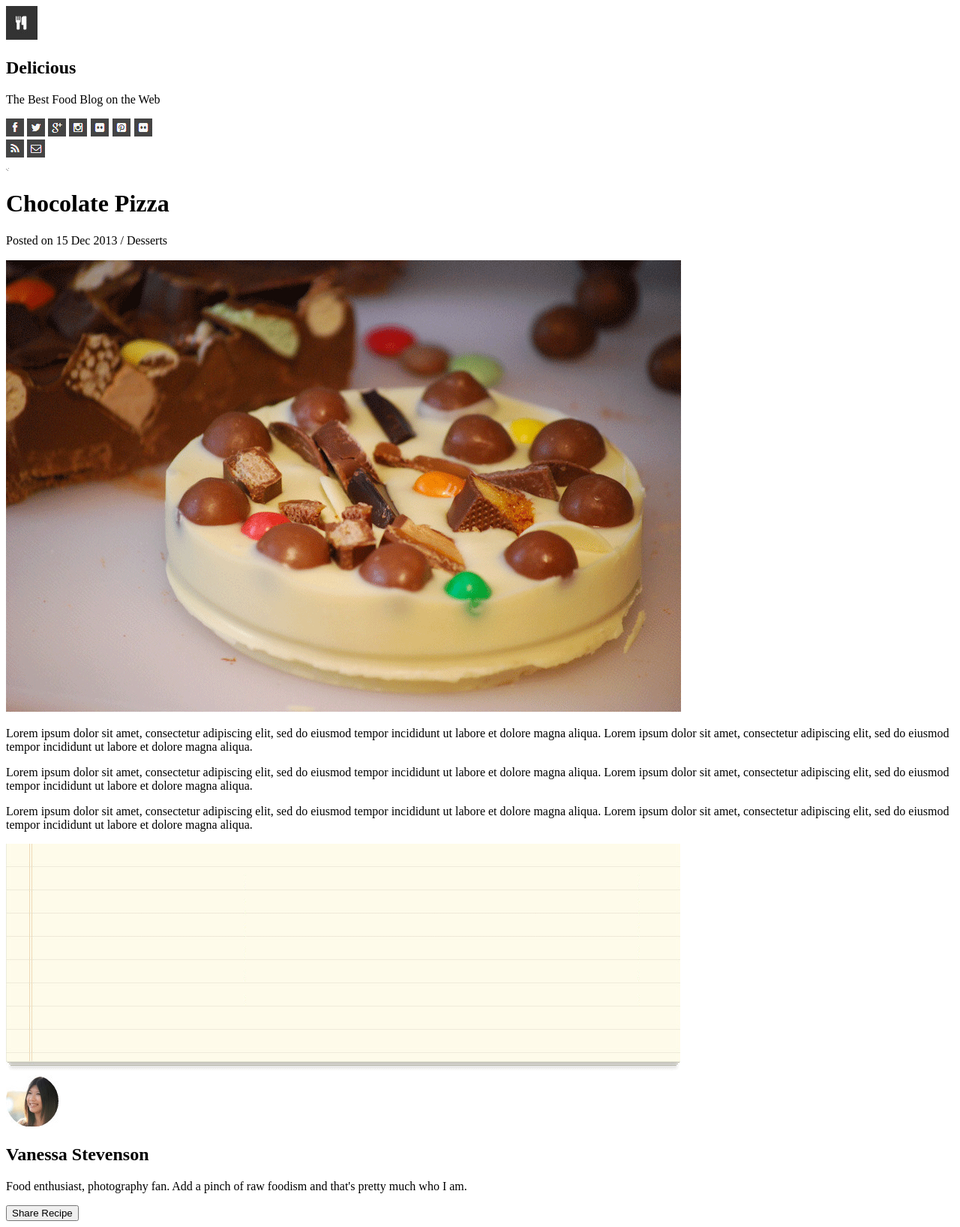
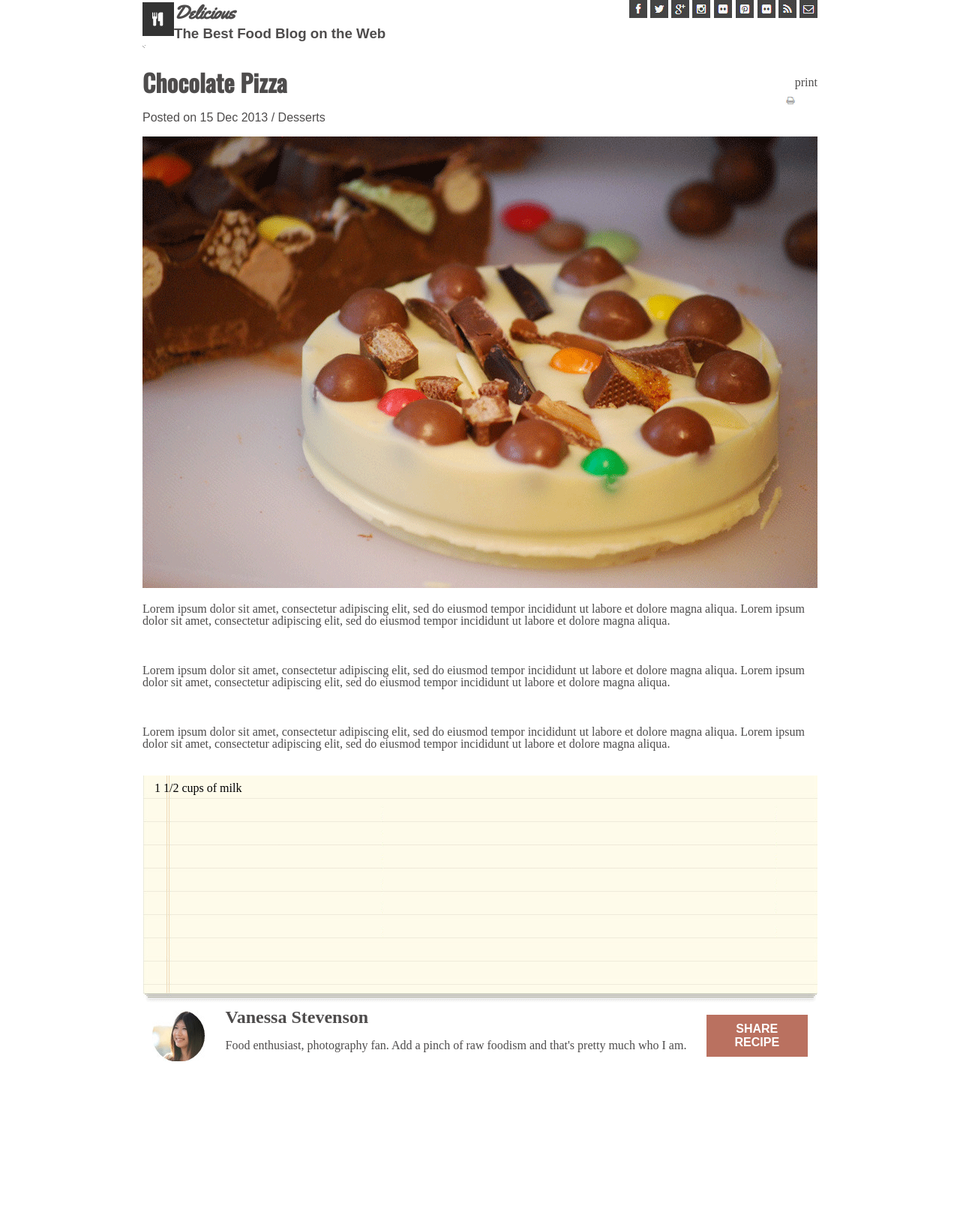
Before and after one commit to ErikDodd/chocolate-pizza, a plain HTML site: page index.html in a window 1280 px wide. Shown: the whole page at 75% size. After the commit the page ends 1418 px from the top, so only its background shows below. Drawn offline with nearby package versions, Linux system fonts and the light colour scheme; a web font is replaced by a local one.

Commit message:
fork completed

```diff
--- a/index.html
+++ b/index.html
@@ -1,60 +1,99 @@
 <!DOCTYPE html>
 <html lang="en">
   <head>
-    <meta charset="UTF-8">
-    <meta http-equiv="X-UA-Compatible" content="IE=edge">
-    <meta name="viewport" content="width=device-width, initial-scale=1.0">
+    <meta charset="UTF-8" />
+    <meta http-equiv="X-UA-Compatible" content="IE=edge" />
+    <meta name="viewport" content="width=device-width, initial-scale=1.0" />
     <title>Document</title>
+    <link rel="stylesheet" href="reset.css"/>
+    <link rel="stylesheet" href="styles.css"/>
   </head>
   <body>
     <header>
-        <section id="logoAndName">
-        <img src="logo.png">
-        <h2>Delicious</h2>
-        <p> The Best Food Blog on the Web</p>
+      <div id="headerTop">
+        <section class="logoAndName">
+          <img src="logo.png" />
+          <div id="headerText">
+          <h2 id="logoName">Delicious</h2>
+          <h3 id="bestFoodHeader">The Best Food Blog on the Web</h3>
+          </div>
         </section>
+
         <section id="icons1">
-            <img src="fb-icon.png">
-            <img src="twit-icon.png">
-            <img src="gp-icon.png">
-            <img src="insta-icon.png">
-            <img src="flic-icon.png">
-            <img src="pint-icon.png">
-            <img src="flic-icon.png">
+          <img src="fb-icon.png" />
+          <img src="twit-icon.png" />
+          <img src="gp-icon.png" />
+          <img src="insta-icon.png" />
+          <img src="flic-icon.png" />
+          <img src="pint-icon.png" />
+          <img src="flic-icon.png" />
+          <img src="rss-icon.png" />
+          <img src="mail-icon.png" />
         </section>
-        <section id="icons2">
-            <img src="rss-icon.png">
-            <img src="mail-icon.png">
+      </div>
+      <img src="hr-img.png" />
+    </header>
+    <br>
+    <div id="titleBar">
+        <div id="titleAndDate">
+            <h1>Chocolate Pizza</h1>
+            <p id="date">Posted on 15 Dec 2013 / Desserts</p>
+        </div>
+
+      <section id="dateAndPrint">
+
+        <img src="print-icon.png" />
+        <p>print</p>
       </section>
-        <img src="hr-img.png">
-    </header>
-    <main>
-        <h1> Chocolate Pizza</h1>
-        <p> Posted on 15 Dec 2013 / Desserts</p>
-        <img src="choco-pizza.png">
+    </div>
+
+      <img src="choco-pizza.png" />
       <p>
-            Lorem ipsum dolor sit amet, consectetur adipiscing elit, sed do eiusmod tempor incididunt ut labore et dolore magna
-            aliqua. Lorem ipsum dolor sit amet, consectetur adipiscing elit, sed do eiusmod tempor incididunt ut labore et dolore magna
-            aliqua.
+        Lorem ipsum dolor sit amet, consectetur adipiscing elit, sed do eiusmod
+        tempor incididunt ut labore et dolore magna aliqua. Lorem ipsum dolor
+        sit amet, consectetur adipiscing elit, sed do eiusmod tempor incididunt
+        ut labore et dolore magna aliqua.
       </p>
+    </br>
       <p>
-            Lorem ipsum dolor sit amet, consectetur adipiscing elit, sed do eiusmod tempor incididunt ut labore et dolore magna
-            aliqua. Lorem ipsum dolor sit amet, consectetur adipiscing elit, sed do eiusmod tempor incididunt ut labore et dolore magna
-            aliqua.
+        Lorem ipsum dolor sit amet, consectetur adipiscing elit, sed do eiusmod
+        tempor incididunt ut labore et dolore magna aliqua. Lorem ipsum dolor
+        sit amet, consectetur adipiscing elit, sed do eiusmod tempor incididunt
+        ut labore et dolore magna aliqua.
       </p>
+    </br>
       <p>
-            Lorem ipsum dolor sit amet, consectetur adipiscing elit, sed do eiusmod tempor incididunt ut labore et dolore magna
-            aliqua. Lorem ipsum dolor sit amet, consectetur adipiscing elit, sed do eiusmod tempor incididunt ut labore et dolore magna
-            aliqua.
+        Lorem ipsum dolor sit amet, consectetur adipiscing elit, sed do eiusmod
+        tempor incididunt ut labore et dolore magna aliqua. Lorem ipsum dolor
+        sit amet, consectetur adipiscing elit, sed do eiusmod tempor incididunt
+        ut labore et dolore magna aliqua.
       </p>
-        <img src="list-bg.png">
+    </br>
+    <div class="paper">
+      <img src="list-bg.png" />
+      <div class="milk">1 1/2 cups of milk</div>
+      <!-- <div class="milk">1/2 cup mascarpone</div>
+      <div class="milk">1 1/2 tsp pink salt</div>
+      <div class="milk">1 1/2 cups of milk</div>
+      <div class="milk">1 lb Black Mission Figs</div>
+      <div class="milk">half a cup of brown sugar</div>
+      <div class="milk">2-4 Tbsp water</div> -->
+
+    </div>
     </main>
+
     <footer>
-        <img src="van-pic.png">
-        <h2> Vanessa Stevenson</h2>
-        <p> Food enthusiast, photography fan. Add a pinch of raw foodism and that's pretty much who I am.</p>
-        <button> Share Recipe</button>
+    <div id="aboutMe">
+      <img src="van-pic.png" />
+      <section id="footerContent">
+      <h2 id="vanessa">Vanessa Stevenson</h2>
+      <p>
+        Food enthusiast, photography fan. Add a pinch of raw foodism and that's
+        pretty much who I am.
+      </p>
+    </section>
+      <button>SHARE RECIPE</button>
+    </div>
     </footer>
-
   </body>
 </html>
--- a/styles.css
+++ b/styles.css
@@ -0,0 +1,116 @@
+@import url('https://fonts.googleapis.com/css2?family=Oswald:wght@500&family=Yellowtail&display=swap');
+@import url('https://fonts.googleapis.com/css2?family=Alumni+Sans+Pinstripe&display=swap');
+
+body {
+    width: 900px;
+    margin: auto;
+}
+
+Html {
+    color: rgb(78, 76, 76);
+}
+
+#logoName {
+    font-family: 'Yellowtail', cursive;
+    font-size: 25px;
+    font-weight: 900;
+}
+
+section.logoAndName {
+    display: flex;
+}
+
+h1 {
+    font-family: 'Oswald', sans-serif;
+    display: inline;
+}
+
+#date {
+    font-family: 'Alumni Sans Pinstripe', sans-serif;
+    display: inline;
+}
+
+#dateAndPrint {
+    display: flex;
+    justify-content: space-between;
+    padding: 0;
+}
+
+#icons1 {
+    text-align: right;
+}
+
+#headerTop {
+    display: flex;
+    justify-content: space-between;
+}
+
+img {
+    margin: auto;
+}
+
+#headerText {
+    height: 50px;
+}
+
+h1, h2, h3 {
+    margin: 0;
+}
+
+#titleBar {
+    display: flex;
+    justify-content: space-between;
+}
+
+#titleAndDate {
+    display: flex;
+    flex-direction: column;
+}
+
+p {
+    line-height: 1;
+}
+
+#bestFoodHeader {
+    font-family: 'Alumni Sans Pinstripe', sans-serif;
+}
+
+#footerContent {
+    display: flex;
+    flex-direction: column;
+    margin: auto;
+}
+
+#aboutMe {
+    display: flex;
+}
+
+button {
+    margin: auto;
+    background-color: rgba(173, 85, 65, 0.834);
+    border: none;
+    color: white;
+    padding: 10px;
+    font-family: 'Alumni Sans Pinstripe', sans-serif;
+    font-size: 16px;
+    font-weight: bold;
+    width: 15%;
+}
+
+#vanessa {
+    font-weight: 900;
+}
+
+
+
+.milk {
+    position: absolute;
+    top: 8px;
+    left: 16px;
+}
+
+.paper {
+    position: relative;
+    text-align: center;
+    color: black;
+}
```
Also changed, not shown: print-icon.png (added). Lines whose indentation alone changed are shown as unchanged.
